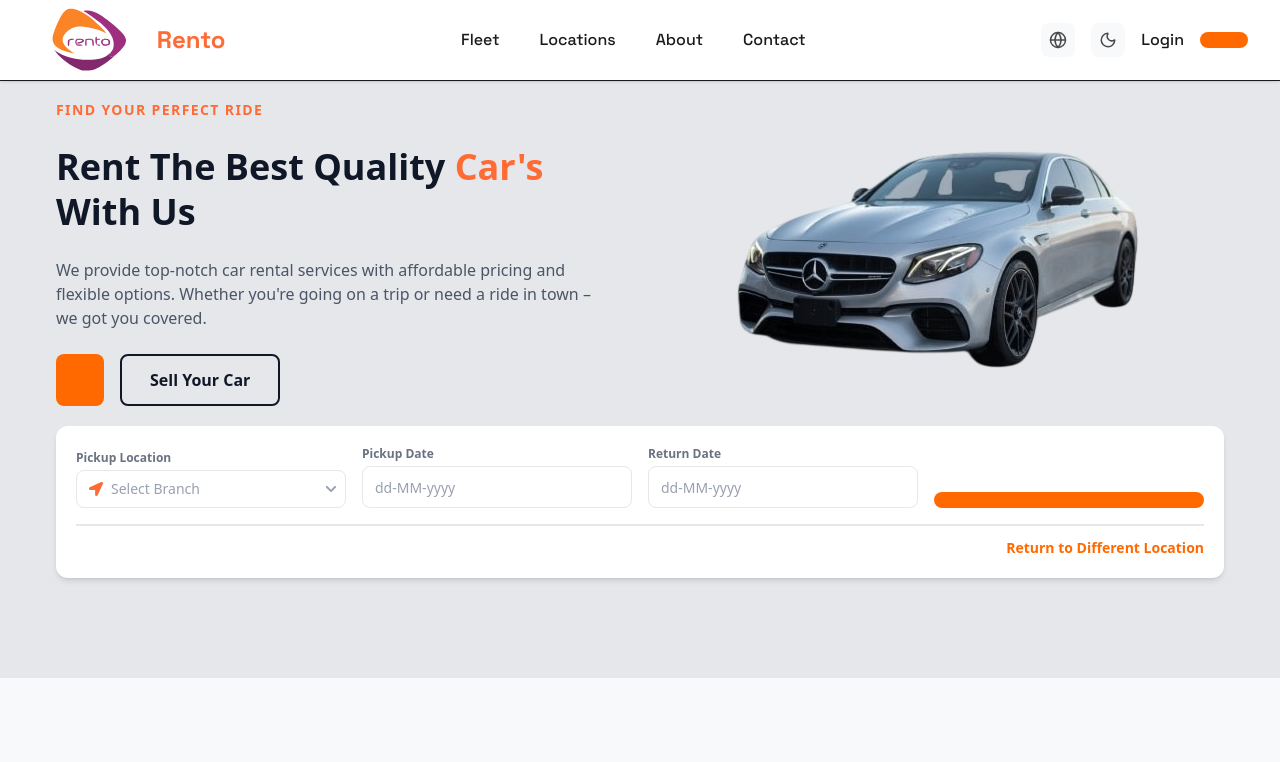
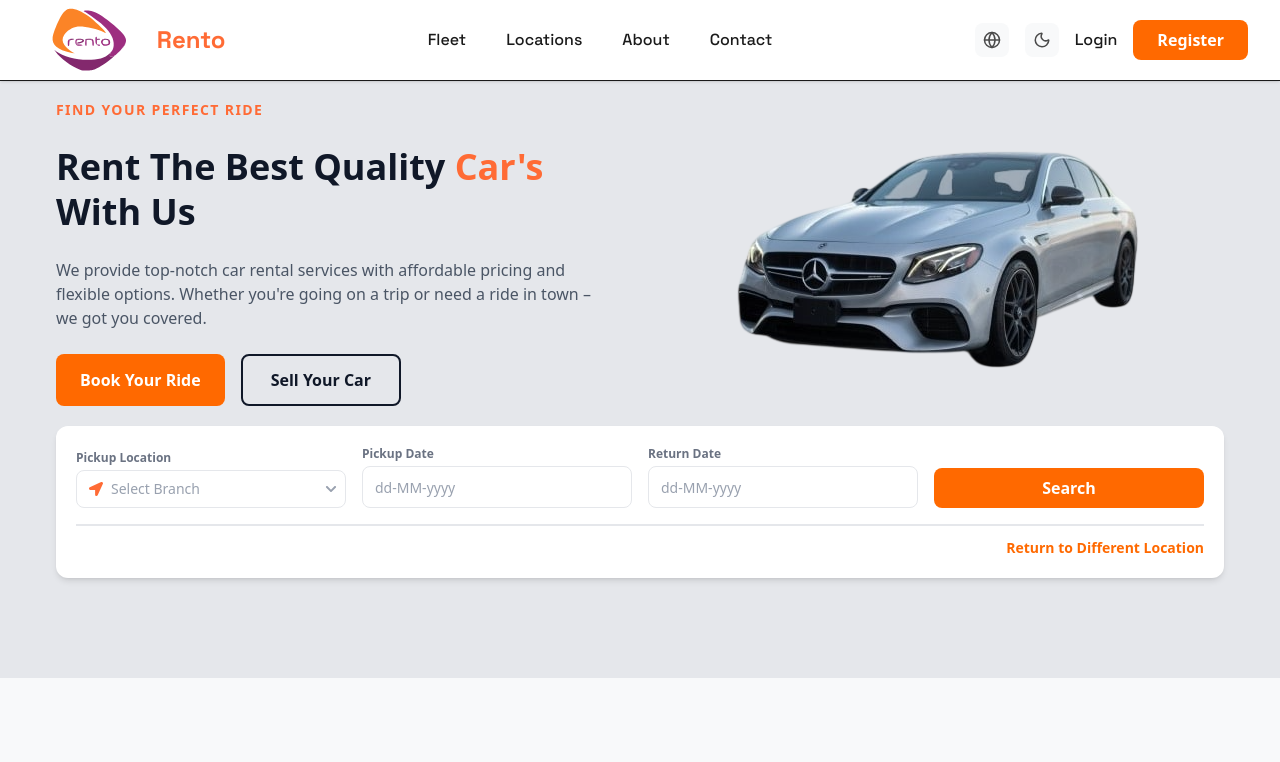
Before and after one commit to AbuBasssam/car-rental, a React app: page / in a window 1280 px wide. Shown: the top 762 px of the page. Built offline with nearby package versions, Linux system fonts and the light colour scheme; the HTML template or start-up script is replaced by a standard one.

Commit message:
Modify primary button  instances and  implement href route

```diff
--- a/src/components/Navbar/AuthButtons.jsx
+++ b/src/components/Navbar/AuthButtons.jsx
@@ -1,17 +1,18 @@
 import PrimaryButton from "../../layouts/primaryButton.jsx";
+import { ROUTES } from "../../routes/paths.js";
 const AuthButtons = ({ isMobile = false, onLogin }) => {
   if (isMobile) {
     return (
       <>
         <a
-          href="#login"
+          href={ROUTES.LOGIN}
           className="font-heading interactive-text transition"
           onClick={onLogin}
         >
           Login
         </a>
         <a
-          href="#register"
+          href={ROUTES.SIGNUP}
           className="font-heading interactive-text transition"
         >
           Register
@@ -23,13 +24,15 @@ const AuthButtons = ({ isMobile = false, onLogin }) => {
   return (
     <>
       <a
-        href="#login"
+        href={ROUTES.LOGIN}
         className="font-heading text-eerie-black interactive-text transition"
         onClick={onLogin}
       >
         Login
       </a>
-      <PrimaryButton title="Register" onClick={() => console.log("Hello")} />
+      <PrimaryButton type="button" onClick={() => console.log("Hello")}>
+        Register
+      </PrimaryButton>
     </>
   );
 };
--- a/src/components/hero/Hero.jsx
+++ b/src/components/hero/Hero.jsx
@@ -148,7 +148,8 @@ const Hero = () => {
 
           {/* BUTTONS */}
           <div className="flex gap-4" data-aos="fade-up" data-aos-delay="400">
-            <PrimaryButton title="Book Your Ride" />
+            <PrimaryButton type="button">Book Your Ride</PrimaryButton>
+
             <OutlineButton title="Sell Your Car" />
           </div>
         </div>
@@ -235,12 +236,14 @@ const Hero = () => {
           )}
 
           {/* Search button */}
+
           <PrimaryButton
-            title={content.searchButton}
+            type="submit"
             className="w-full"
-            type="submit"
             onClick={handleSearch}
-          />
+          >
+            {content.searchButton}
+          </PrimaryButton>
         </div>
 
         {/* Divider + Toggle */}
```
